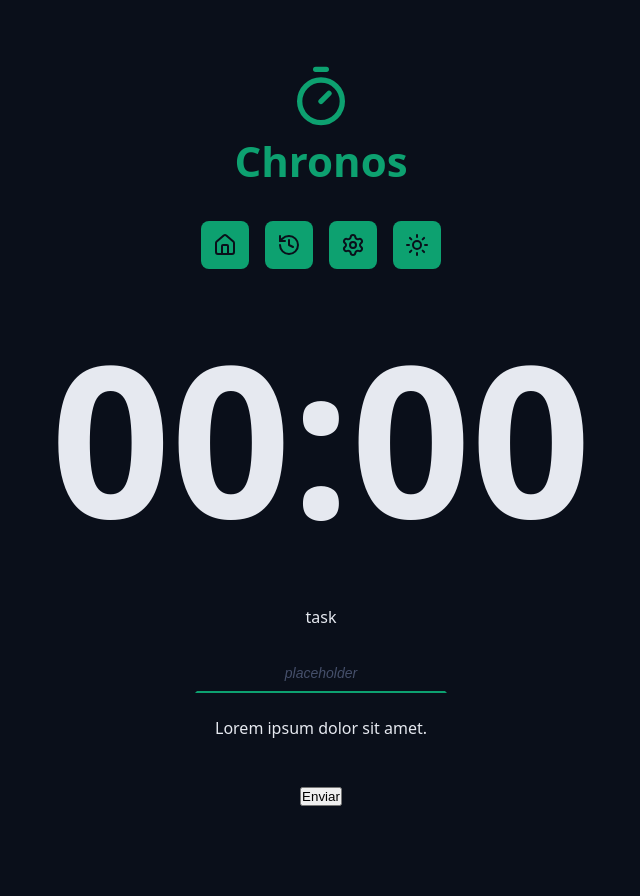
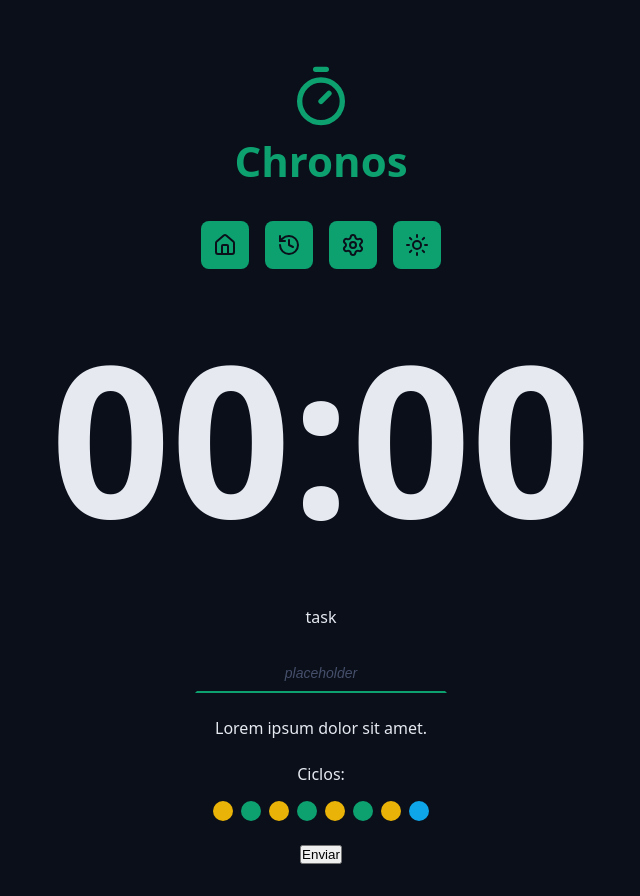
Before and after one commit to isampaio92/chronos-pomodoro, a React (Vite) app: page / in a window 1280 px wide. Shown: the whole page, without its empty margins (319-959 px from the left). Before the commit the page ends 838 px from the top, so only its background shows below. Built offline with nearby package versions, Linux system fonts and the light colour scheme.

Commit message:
criação do componente de ciclos

```diff
--- a/src/App.tsx
+++ b/src/App.tsx
@@ -2,10 +2,11 @@
 import { Logo } from './components/Logo';
 import { Menu } from './components/Menu';
 import { CountDown } from './components/CountDown';
+import { DefaultInput } from './components/DefaultInput';
+import { Cycles } from './components/Cycles';
 
 import './styles/theme.css';
 import './styles/global.css';
-import { DefaultInput } from './components/DefaultInput';
 
 export function App() {
   return (
@@ -25,7 +26,12 @@
       <Container>
         <form className='form' action=''>
           <div className='formRow'>
-            <DefaultInput labelText='task' id='input' type='text' placeholder='placeholder' />
+            <DefaultInput
+              labelText='task'
+              id='input'
+              type='text'
+              placeholder='placeholder'
+            />
           </div>
 
           <div className='formRow'>
@@ -33,7 +39,7 @@
           </div>
 
           <div className='formRow'>
-
+            <Cycles />
           </div>
 
           <div className='formRow'>
--- /dev/null
+++ b/src/components/Cycles/index.tsx
@@ -0,0 +1,18 @@
+import styles from './styles.module.css';
+
+export function Cycles() {
+  return <div className={styles.cycles}>
+    <span>Ciclos:</span>
+
+    <div className={styles.cycleDots}>
+      <span className={`${styles.cycleDot} ${styles.workTime}`}></span>
+      <span className={`${styles.cycleDot} ${styles.shortBreakTime}`}></span>
+      <span className={`${styles.cycleDot} ${styles.workTime}`}></span>
+      <span className={`${styles.cycleDot} ${styles.shortBreakTime}`}></span>
+      <span className={`${styles.cycleDot} ${styles.workTime}`}></span>
+      <span className={`${styles.cycleDot} ${styles.shortBreakTime}`}></span>
+      <span className={`${styles.cycleDot} ${styles.workTime}`}></span>
+      <span className={`${styles.cycleDot} ${styles.longBreakTime}`}></span>
+    </div>
+  </div>;
+}
--- /dev/null
+++ b/src/components/Cycles/styles.module.css
@@ -0,0 +1,30 @@
+.cycles {
+  display: flex;
+  flex-direction: column;
+  align-items: center;
+  justify-content: center;
+  gap: 1.6rem;
+}
+
+.cycleDots {
+  display: flex;
+  gap: 0.8rem;
+}
+
+.cycleDot {
+  width: 2rem;
+  height: 2rem;
+  border-radius: 50%;
+}
+
+.workTime {
+  background-color: var(--warning);
+}
+
+.shortBreakTime {
+  background-color: var(--primary);
+}
+
+.longBreakTime {
+  background-color: var(--info);
+}
```
